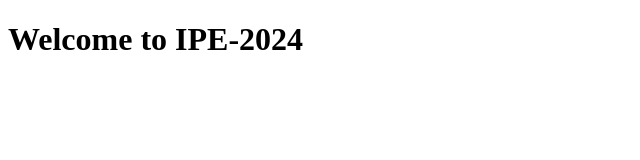
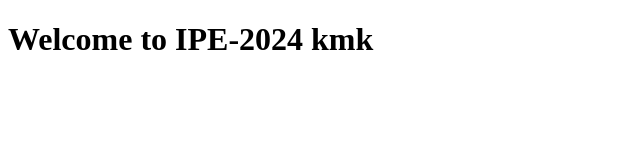
Before and after one commit to Wathrak/midterm-ipe-2024, a plain HTML site: page index.html in a window 1280 px wide. Shown: the whole page, without its empty margins (0-640 px from the left). Drawn offline with Linux system fonts and the light colour scheme.

Commit message:
Update l

```diff
--- a/index.html
+++ b/index.html
@@ -1,4 +1,4 @@
 <!DOCTYPE html>
 <head>
-    <h1>Welcome to IPE-2024</h1>
+    <h1>Welcome to IPE-2024 kmk</h1>
 </head>
```
